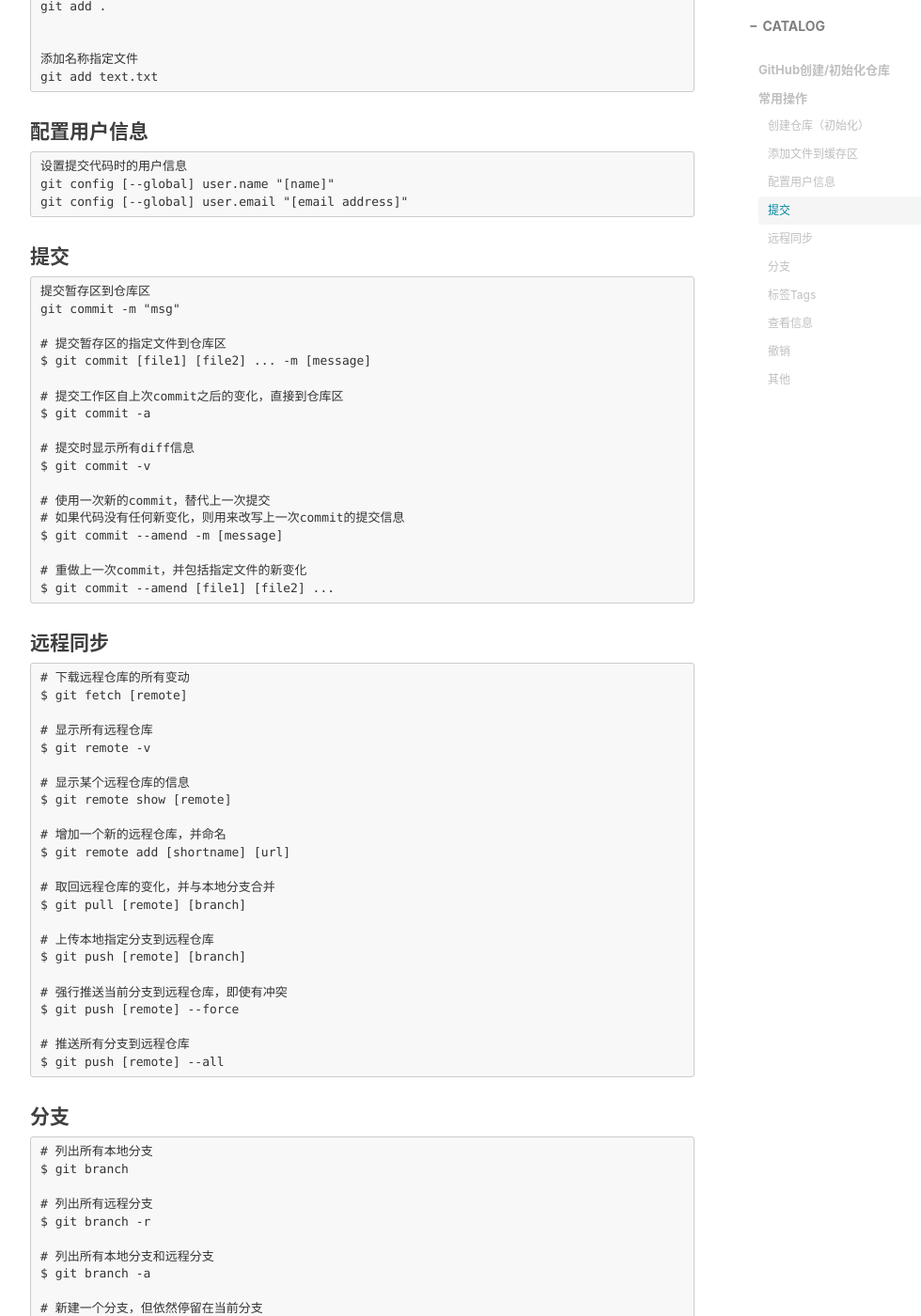
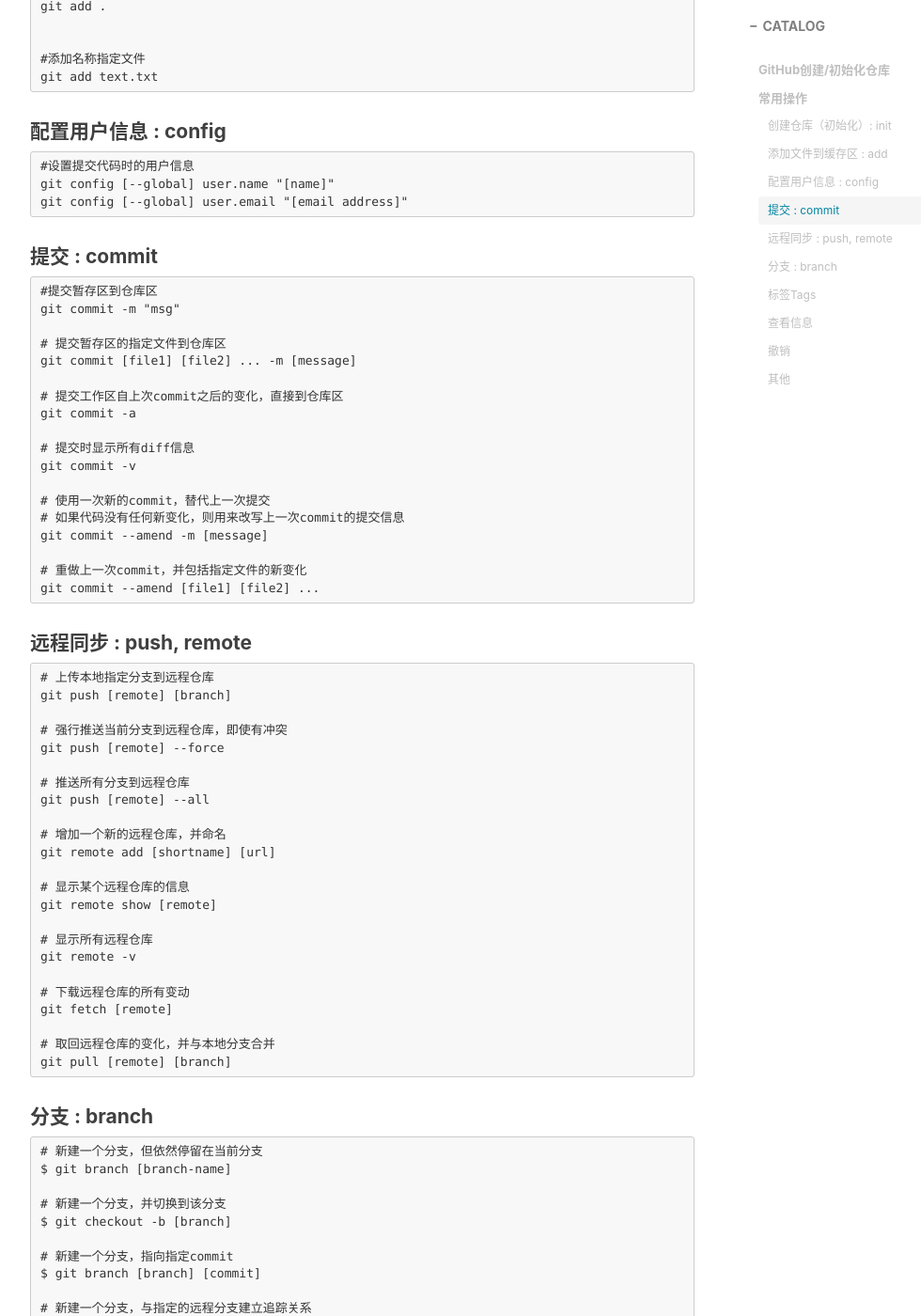
Before and after one commit to iqeix/zi-ru.github.io, a Jekyll site: the page built from _posts/2020-05-16-Git指令整理.md, in a window 1280 px wide and 1400 px high, scrolled down 1337 px. Shown: the whole window at 94% size, without its empty margins (233-1213 px from the left). Built offline with Jekyll 4.4.1, drawn with Linux system fonts in a browser that asks for light colours; nearby versions of some CDN libraries; comment, search, counter and statistics services are not loaded; some of the changed text lies outside the part shown.

Commit message:
"refresh"

```diff
--- a/_posts/2020-05-12-Git指令整理.md
+++ b/_posts/2020-05-16-Git指令整理.md
@@ -32,87 +30,78 @@ tags:
 
 # 常用操作
 
-#### 创建仓库（初始化）
-	在当前指定目录下创建
+#### 创建仓库（初始化）: init
+	#在当前指定目录下创建
 	git init
 
-	新建一个仓库目录
+	##新建一个仓库目录
 	git init [project-name]
 
-	克隆一个远程项目
+	#克隆一个远程项目
 	git clone [url]
 
-#### 添加文件到缓存区
+#### 添加文件到缓存区 : add
 
-	添加所有变化的文件
+	#添加所有变化的文件
 	git add .
 
 
-	添加名称指定文件
+	#添加名称指定文件
 	git add text.txt
 
-#### 配置用户信息
+#### 配置用户信息 : config
 
-	设置提交代码时的用户信息
+	#设置提交代码时的用户信息
 	git config [--global] user.name "[name]"
 	git config [--global] user.email "[email address]"
 
-#### 提交
-	提交暂存区到仓库区
+#### 提交 : commit
+	#提交暂存区到仓库区
 	git commit -m "msg"
 
 	# 提交暂存区的指定文件到仓库区
-	$ git commit [file1] [file2] ... -m [message]
+	git commit [file1] [file2] ... -m [message]
 
 	# 提交工作区自上次commit之后的变化，直接到仓库区
-	$ git commit -a
+	git commit -a
 
 	# 提交时显示所有diff信息
-	$ git commit -v
+	git commit -v
 
 	# 使用一次新的commit，替代上一次提交
 	# 如果代码没有任何新变化，则用来改写上一次commit的提交信息
-	$ git commit --amend -m [message]
+	git commit --amend -m [message]
 
 	# 重做上一次commit，并包括指定文件的新变化
-	$ git commit --amend [file1] [file2] ...
+	git commit --amend [file1] [file2] ...
 
-#### 远程同步
+#### 远程同步 : push, remote
+
+	# 上传本地指定分支到远程仓库
+	git push [remote] [branch]
+
+	# 强行推送当前分支到远程仓库，即使有冲突
+	git push [remote] --force
+
+	# 推送所有分支到远程仓库
+	git push [remote] --all
+
+	# 增加一个新的远程仓库，并命名
+	git remote add [shortname] [url]
+
+	# 显示某个远程仓库的信息
+	git remote show [remote]
+
+	# 显示所有远程仓库
+	git remote -v
 
 	# 下载远程仓库的所有变动
-	$ git fetch [remote]
-
-	# 显示所有远程仓库
-	$ git remote -v
-
-	# 显示某个远程仓库的信息
-	$ git remote show [remote]
-
-	# 增加一个新的远程仓库，并命名
-	$ git remote add [shortname] [url]
+	git fetch [remote]
 
 	# 取回远程仓库的变化，并与本地分支合并
-	$ git pull [remote] [branch]
+	git pull [remote] [branch]
 
-	# 上传本地指定分支到远程仓库
-	$ git push [remote] [branch]
-
-	# 强行推送当前分支到远程仓库，即使有冲突
-	$ git push [remote] --force
-
-	# 推送所有分支到远程仓库
-	$ git push [remote] --all
-
-#### 分支
-
-	# 列出所有本地分支
-	$ git branch
-
-	# 列出所有远程分支
-	$ git branch -r
-
-	# 列出所有本地分支和远程分支
-	$ git branch -a
+#### 分支 : branch
 
 	# 新建一个分支，但依然停留在当前分支
 	$ git branch [branch-name]
@@ -125,6 +114,15 @@ tags:
 
 	# 新建一个分支，与指定的远程分支建立追踪关系
 	$ git branch --track [branch] [remote-branch]
+
+	# 列出所有本地分支
+	$ git branch
+
+	# 列出所有远程分支
+	$ git branch -r
+
+	# 列出所有本地分支和远程分支
+	$ git branch -a
 
 	# 切换到指定分支，并更新工作区
 	$ git checkout [branch-name]
@@ -284,8 +282,10 @@ tags:
 
 <!-- Valine 评论 start  -->
 <!--评论显示区，请插入合适的位置-->
+
 <div id="comment"></div>
 <!--Leancloud 操作库:-->
+
 <script src="//cdn1.lncld.net/static/js/3.6.1/av-min.js"></script>
 <!--Valine 的核心代码库-->
 <script src='//unpkg.com/valine/dist/Valine.min.js'></script>
```
Also changed, not shown: other parts of _posts/2020-05-16-Git指令整理.md (+1 -3 lines).
